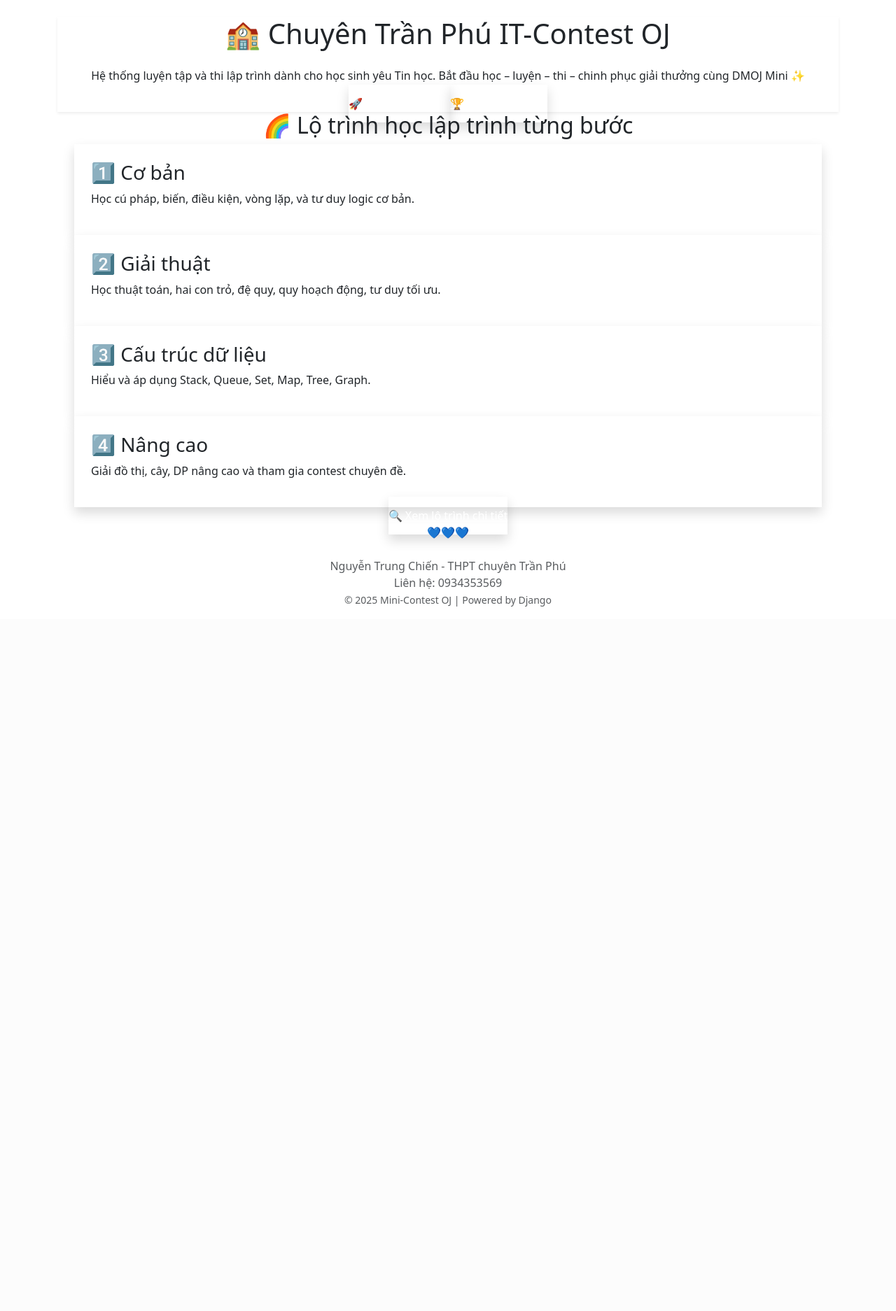
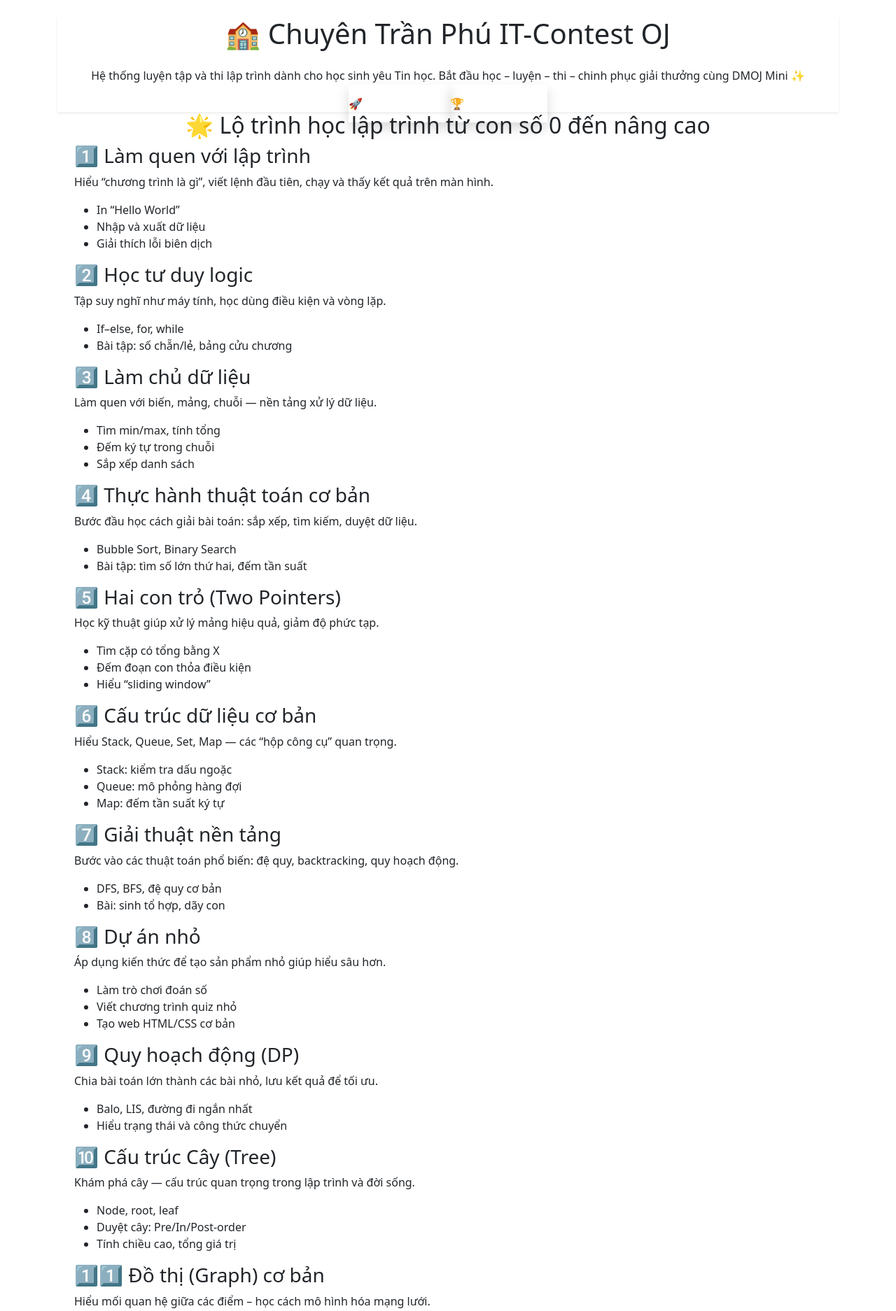
Before and after one commit to chiennt0109/tin247ctp, a Django app: page / in a window 1280 px wide. Shown: the part 56-1930 px from the top of the page at 70% size. Before the commit the page ends 923 px from the top, so only its background shows below. Run offline with Django 5.2, Linux system fonts and the light colour scheme; parts of the project's set-up code (start-up, migrations or seed data) failed here and were passed over.

Commit message:
Update _roadmap.html

```diff
--- a/templates/includes/_roadmap.html
+++ b/templates/includes/_roadmap.html
@@ -1,34 +1,159 @@
-<section class="mt-16 max-w-6xl mx-auto px-4">
-  <h2 class="text-2xl font-semibold text-indigo-700 text-center mb-8">
-    🌈 Lộ trình học lập trình từng bước
-  </h2>
+<section class="py-10 bg-gradient-to-b from-sky-50 via-indigo-50 to-white">
+  <div class="max-w-5xl mx-auto px-4">
+    <h2 class="text-3xl font-bold text-center text-indigo-700 mb-10">
+      🌟 Lộ trình học lập trình từ con số 0 đến nâng cao
+    </h2>
 
-  <div class="grid md:grid-cols-4 gap-6">
-    <div class="p-4 bg-white rounded-xl shadow hover:shadow-md transition">
-      <h3 class="font-bold text-sky-600 mb-2">1️⃣ Cơ bản</h3>
-      <p class="text-gray-600 text-sm">Học cú pháp, biến, điều kiện, vòng lặp, và tư duy logic cơ bản.</p>
-    </div>
+    <div class="relative border-l-4 border-sky-400 pl-6 space-y-10">
 
-    <div class="p-4 bg-white rounded-xl shadow hover:shadow-md transition">
-      <h3 class="font-bold text-emerald-600 mb-2">2️⃣ Giải thuật</h3>
-      <p class="text-gray-600 text-sm">Học thuật toán, hai con trỏ, đệ quy, quy hoạch động, tư duy tối ưu.</p>
-    </div>
+      <!-- 1 -->
+      <div>
+        <h3 class="text-xl font-semibold text-sky-600">1️⃣ Làm quen với lập trình</h3>
+        <p class="text-gray-700 mt-1">Hiểu “chương trình là gì”, viết lệnh đầu tiên, chạy và thấy kết quả trên màn hình.</p>
+        <ul class="list-disc ml-5 text-gray-600 mt-2">
+          <li>In “Hello World”</li>
+          <li>Nhập và xuất dữ liệu</li>
+          <li>Giải thích lỗi biên dịch</li>
+        </ul>
+      </div>
 
-    <div class="p-4 bg-white rounded-xl shadow hover:shadow-md transition">
-      <h3 class="font-bold text-indigo-600 mb-2">3️⃣ Cấu trúc dữ liệu</h3>
-      <p class="text-gray-600 text-sm">Hiểu và áp dụng Stack, Queue, Set, Map, Tree, Graph.</p>
-    </div>
+      <!-- 2 -->
+      <div>
+        <h3 class="text-xl font-semibold text-sky-600">2️⃣ Học tư duy logic</h3>
+        <p class="text-gray-700 mt-1">Tập suy nghĩ như máy tính, học dùng điều kiện và vòng lặp.</p>
+        <ul class="list-disc ml-5 text-gray-600 mt-2">
+          <li>If–else, for, while</li>
+          <li>Bài tập: số chẵn/lẻ, bảng cửu chương</li>
+        </ul>
+      </div>
 
-    <div class="p-4 bg-white rounded-xl shadow hover:shadow-md transition">
-      <h3 class="font-bold text-amber-600 mb-2">4️⃣ Nâng cao</h3>
-      <p class="text-gray-600 text-sm">Giải đồ thị, cây, DP nâng cao và tham gia contest chuyên đề.</p>
+      <!-- 3 -->
+      <div>
+        <h3 class="text-xl font-semibold text-sky-600">3️⃣ Làm chủ dữ liệu</h3>
+        <p class="text-gray-700 mt-1">Làm quen với biến, mảng, chuỗi — nền tảng xử lý dữ liệu.</p>
+        <ul class="list-disc ml-5 text-gray-600 mt-2">
+          <li>Tìm min/max, tính tổng</li>
+          <li>Đếm ký tự trong chuỗi</li>
+          <li>Sắp xếp danh sách</li>
+        </ul>
+      </div>
+
+      <!-- 4 -->
+      <div>
+        <h3 class="text-xl font-semibold text-sky-600">4️⃣ Thực hành thuật toán cơ bản</h3>
+        <p class="text-gray-700 mt-1">Bước đầu học cách giải bài toán: sắp xếp, tìm kiếm, duyệt dữ liệu.</p>
+        <ul class="list-disc ml-5 text-gray-600 mt-2">
+          <li>Bubble Sort, Binary Search</li>
+          <li>Bài tập: tìm số lớn thứ hai, đếm tần suất</li>
+        </ul>
+      </div>
+
+      <!-- 5 -->
+      <div>
+        <h3 class="text-xl font-semibold text-sky-600">5️⃣ Hai con trỏ (Two Pointers)</h3>
+        <p class="text-gray-700 mt-1">Học kỹ thuật giúp xử lý mảng hiệu quả, giảm độ phức tạp.</p>
+        <ul class="list-disc ml-5 text-gray-600 mt-2">
+          <li>Tìm cặp có tổng bằng X</li>
+          <li>Đếm đoạn con thỏa điều kiện</li>
+          <li>Hiểu “sliding window”</li>
+        </ul>
+      </div>
+
+      <!-- 6 -->
+      <div>
+        <h3 class="text-xl font-semibold text-sky-600">6️⃣ Cấu trúc dữ liệu cơ bản</h3>
+        <p class="text-gray-700 mt-1">Hiểu Stack, Queue, Set, Map — các “hộp công cụ” quan trọng.</p>
+        <ul class="list-disc ml-5 text-gray-600 mt-2">
+          <li>Stack: kiểm tra dấu ngoặc</li>
+          <li>Queue: mô phỏng hàng đợi</li>
+          <li>Map: đếm tần suất ký tự</li>
+        </ul>
+      </div>
+
+      <!-- 7 -->
+      <div>
+        <h3 class="text-xl font-semibold text-sky-600">7️⃣ Giải thuật nền tảng</h3>
+        <p class="text-gray-700 mt-1">Bước vào các thuật toán phổ biến: đệ quy, backtracking, quy hoạch động.</p>
+        <ul class="list-disc ml-5 text-gray-600 mt-2">
+          <li>DFS, BFS, đệ quy cơ bản</li>
+          <li>Bài: sinh tổ hợp, dãy con</li>
+        </ul>
+      </div>
+
+      <!-- 8 -->
+      <div>
+        <h3 class="text-xl font-semibold text-sky-600">8️⃣ Dự án nhỏ</h3>
+        <p class="text-gray-700 mt-1">Áp dụng kiến thức để tạo sản phẩm nhỏ giúp hiểu sâu hơn.</p>
+        <ul class="list-disc ml-5 text-gray-600 mt-2">
+          <li>Làm trò chơi đoán số</li>
+          <li>Viết chương trình quiz nhỏ</li>
+          <li>Tạo web HTML/CSS cơ bản</li>
+        </ul>
+      </div>
+
+      <!-- 9 -->
+      <div>
+        <h3 class="text-xl font-semibold text-emerald-600">9️⃣ Quy hoạch động (DP)</h3>
+        <p class="text-gray-700 mt-1">Chia bài toán lớn thành các bài nhỏ, lưu kết quả để tối ưu.</p>
+        <ul class="list-disc ml-5 text-gray-600 mt-2">
+          <li>Balo, LIS, đường đi ngắn nhất</li>
+          <li>Hiểu trạng thái và công thức chuyển</li>
+        </ul>
+      </div>
+
+      <!-- 10 -->
+      <div>
+        <h3 class="text-xl font-semibold text-emerald-600">🔟 Cấu trúc Cây (Tree)</h3>
+        <p class="text-gray-700 mt-1">Khám phá cây — cấu trúc quan trọng trong lập trình và đời sống.</p>
+        <ul class="list-disc ml-5 text-gray-600 mt-2">
+          <li>Node, root, leaf</li>
+          <li>Duyệt cây: Pre/In/Post-order</li>
+          <li>Tính chiều cao, tổng giá trị</li>
+        </ul>
+      </div>
+
+      <!-- 11 -->
+      <div>
+        <h3 class="text-xl font-semibold text-emerald-600">1️⃣1️⃣ Đồ thị (Graph) cơ bản</h3>
+        <p class="text-gray-700 mt-1">Hiểu mối quan hệ giữa các điểm – học cách mô hình hóa mạng lưới.</p>
+        <ul class="list-disc ml-5 text-gray-600 mt-2">
+          <li>DFS, BFS</li>
+          <li>Đếm thành phần liên thông</li>
+          <li>Biểu diễn danh sách kề</li>
+        </ul>
+      </div>
+
+      <!-- 12 -->
+      <div>
+        <h3 class="text-xl font-semibold text-emerald-600">1️⃣2️⃣ Thuật toán đồ thị nâng cao</h3>
+        <p class="text-gray-700 mt-1">Các thuật toán mạnh để tìm đường đi tối ưu và kết nối hiệu quả.</p>
+        <ul class="list-disc ml-5 text-gray-600 mt-2">
+          <li>Dijkstra, Bellman-Ford, Floyd</li>
+          <li>Prim, Kruskal – cây khung nhỏ nhất (MST)</li>
+        </ul>
+      </div>
+
+      <!-- 13 -->
+      <div>
+        <h3 class="text-xl font-semibold text-emerald-600">1️⃣3️⃣ Cấu trúc cây nâng cao</h3>
+        <p class="text-gray-700 mt-1">Làm chủ các công cụ mạnh mẽ trong bài toán nâng cao.</p>
+        <ul class="list-disc ml-5 text-gray-600 mt-2">
+          <li>Segment Tree, Fenwick Tree (BIT)</li>
+          <li>Trie – tìm kiếm xâu nhanh</li>
+        </ul>
+      </div>
+
+      <!-- 14 -->
+      <div>
+        <h3 class="text-xl font-semibold text-emerald-600">1️⃣4️⃣ Ôn luyện & dự án cá nhân</h3>
+        <p class="text-gray-700 mt-1">Tổng hợp toàn bộ kiến thức, làm bài thi và sáng tạo sản phẩm.</p>
+        <ul class="list-disc ml-5 text-gray-600 mt-2">
+          <li>Giải đề HSG, OLP</li>
+          <li>Dự án mini: quản lý thư viện, quiz, game</li>
+          <li>Thực hành trên hệ thống DMOJ 💻</li>
+        </ul>
+      </div>
+
     </div>
   </div>
-
-  <div class="text-center mt-8">
-    <a href="/roadmap/"
-       class="inline-block px-6 py-3 bg-gradient-to-r from-sky-500 to-indigo-600 text-white rounded-lg font-medium shadow hover:opacity-90 transition">
-       🔍 Xem lộ trình chi tiết
-    </a>
-  </div>
 </section>
```
